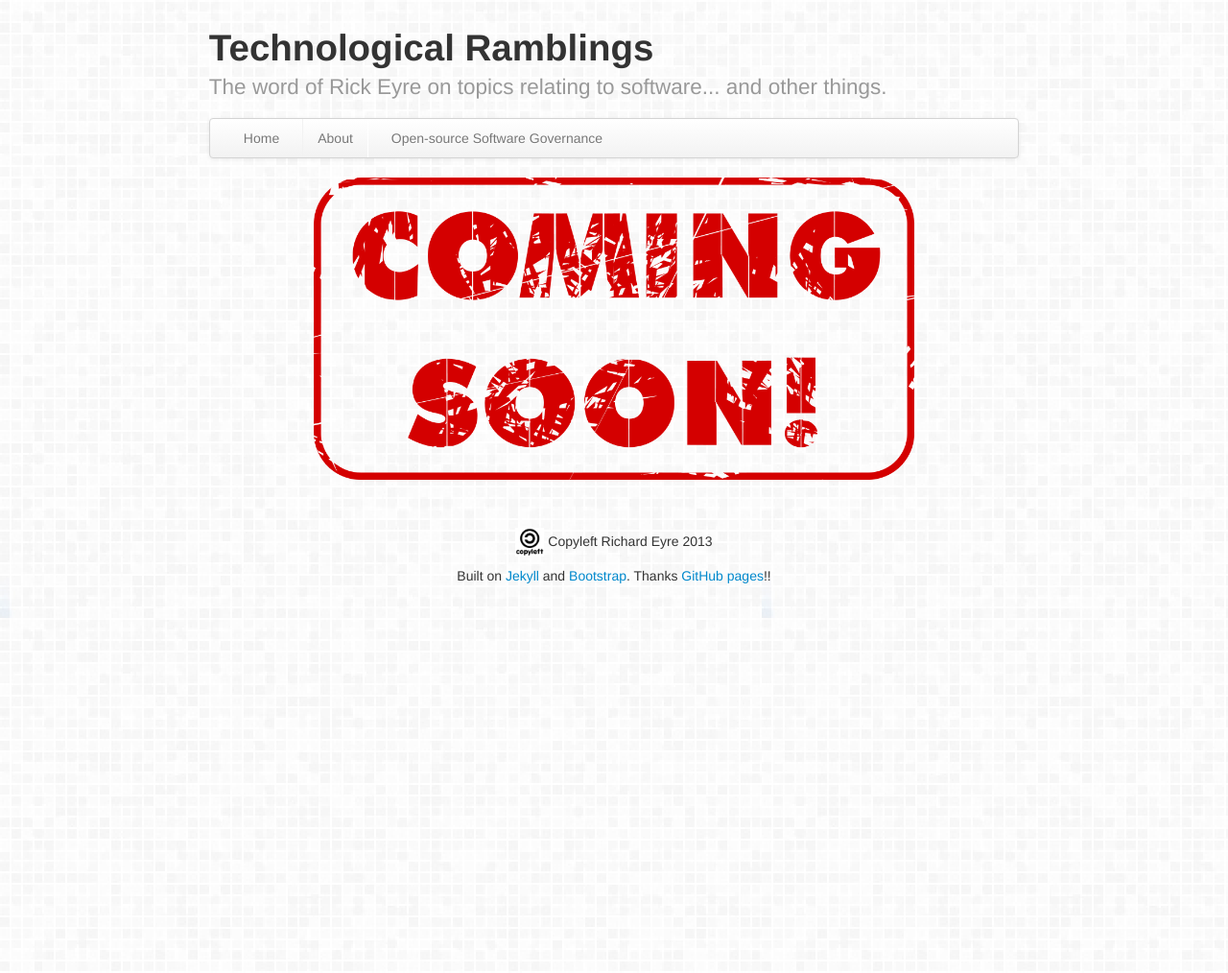
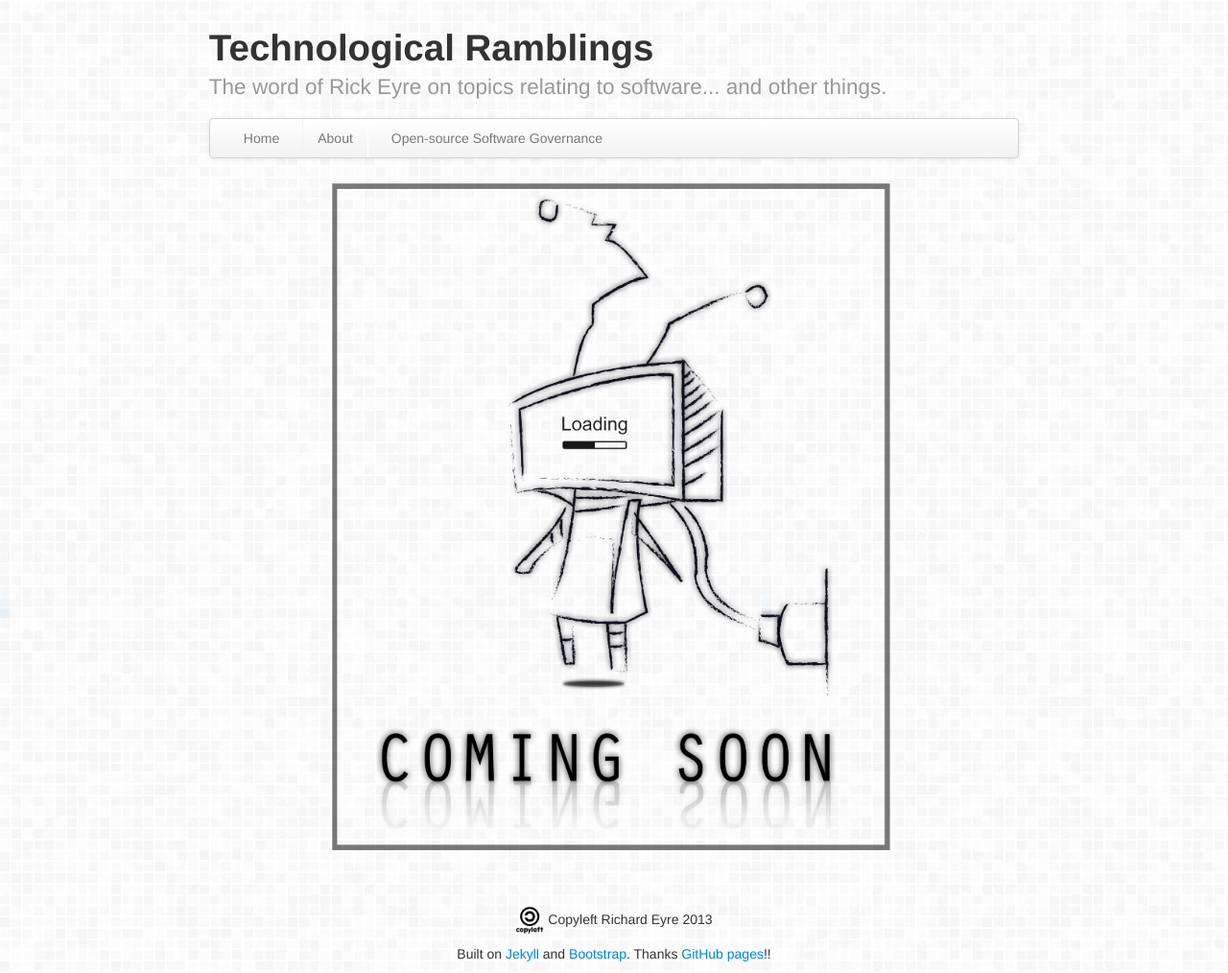
Before and after one commit to RickEyre/rickeyre.github.io, a Jekyll site: the page built from index.html, in a window 1280 px wide. Shown: the whole page at 96% size. Built offline with Jekyll 4.4.1, drawn with Linux system fonts in a browser that asks for light colours; Markdown is read by kramdown in place of the engine named in the settings; before the commit the page ends 900 px from its top, so only the background shows below that.

Commit message:
Bulk update.
- Add copyleft.png with transparent background.
- Add new coming soon robot sighn.
- Move css to default folder.
- Move index file back to html

```diff
--- a/_includes/footer.html
+++ b/_includes/footer.html
@@ -1,6 +1,6 @@
 <footer>
   <p>
-    <img src="../assets/img/content-pics/copyleft.jpg" alt="Wow coding" height="30" width="30" />
+    <img src="../assets/img/content-pics/copyleft.png" alt="Wow coding" height="30" width="30" />
     Copyleft Richard Eyre 2013
   </p>
   <p>
--- a/_includes/includes.html
+++ b/_includes/includes.html
@@ -1,4 +1,4 @@
 <meta charset="utf-8" />
-<link rel="stylesheet" type="text/css" href="../assets/css/bootstrap.min.css" />
+<link rel="stylesheet" type="text/css" href="../assets/css/default/bootstrap.min.css" />
 <link rel="stylesheet" type="text/css" href="../assets/css/style.css" />
 <script type="text/javascript" src="../assets/js/bootstrap.min.js"></script>
--- a/index.html
+++ b/index.html
@@ -0,0 +1,4 @@
+---
+layout: main
+---
+<img src="../assets/img/content-pics/coming-soon-robot.png" alt="Wow coding" />
--- a/index.md
+++ /dev/null
@@ -1,4 +0,0 @@
----
-layout: main
----
-![Alt Text](../assets/img/content-pics/coming-soon.png "Wow coding")
```
Also changed, not shown: assets/css/default/bootstrap-responsive.min.css (renamed from assets/css/bootstrap-responsive.min.css), assets/css/default/bootstrap.min.css (renamed from assets/css/bootstrap.min.css), assets/img/content-pics/coming-soon-robot.png (added), assets/img/content-pics/copyleft.jpg (deleted), assets/img/content-pics/copyleft.png (added).
